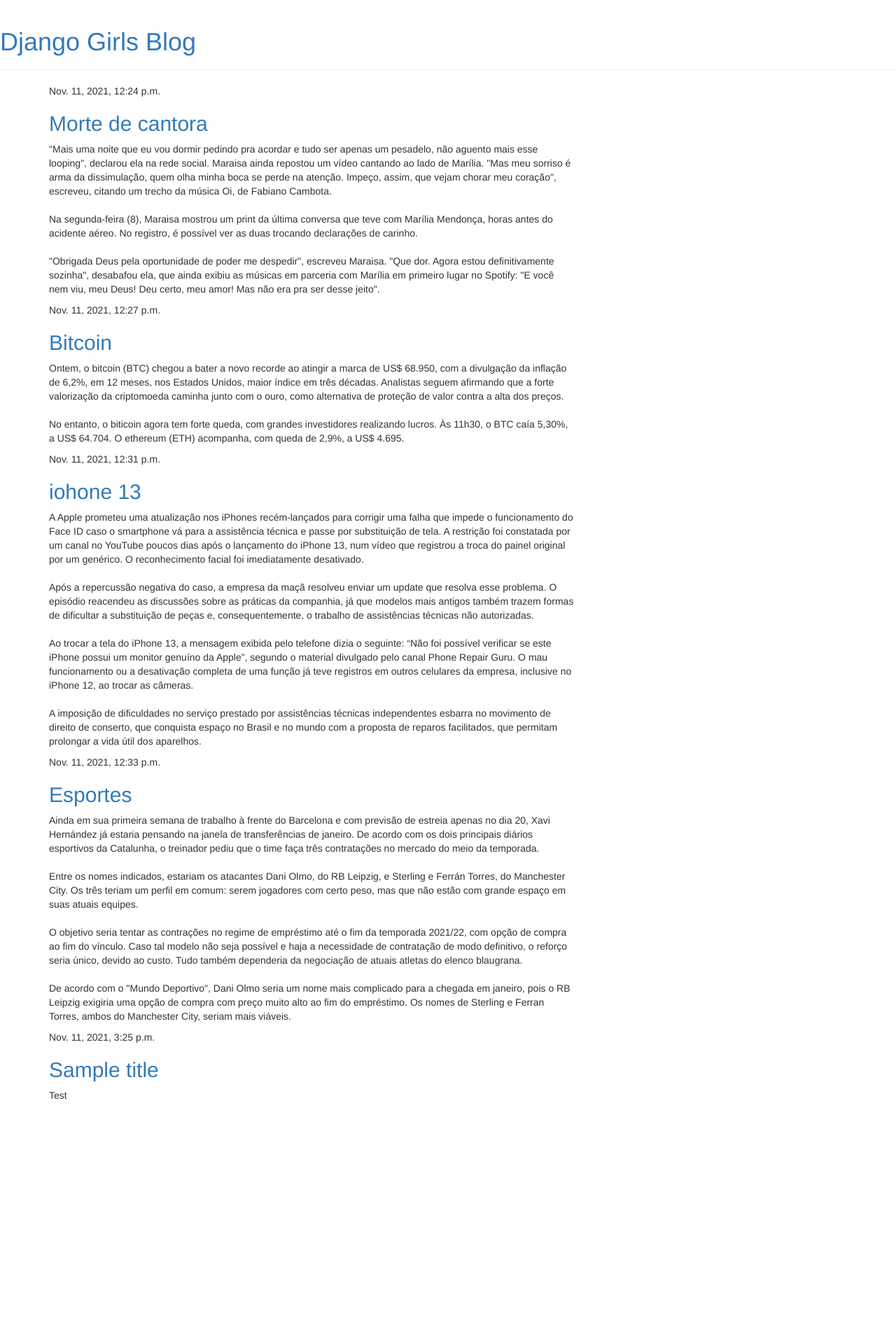
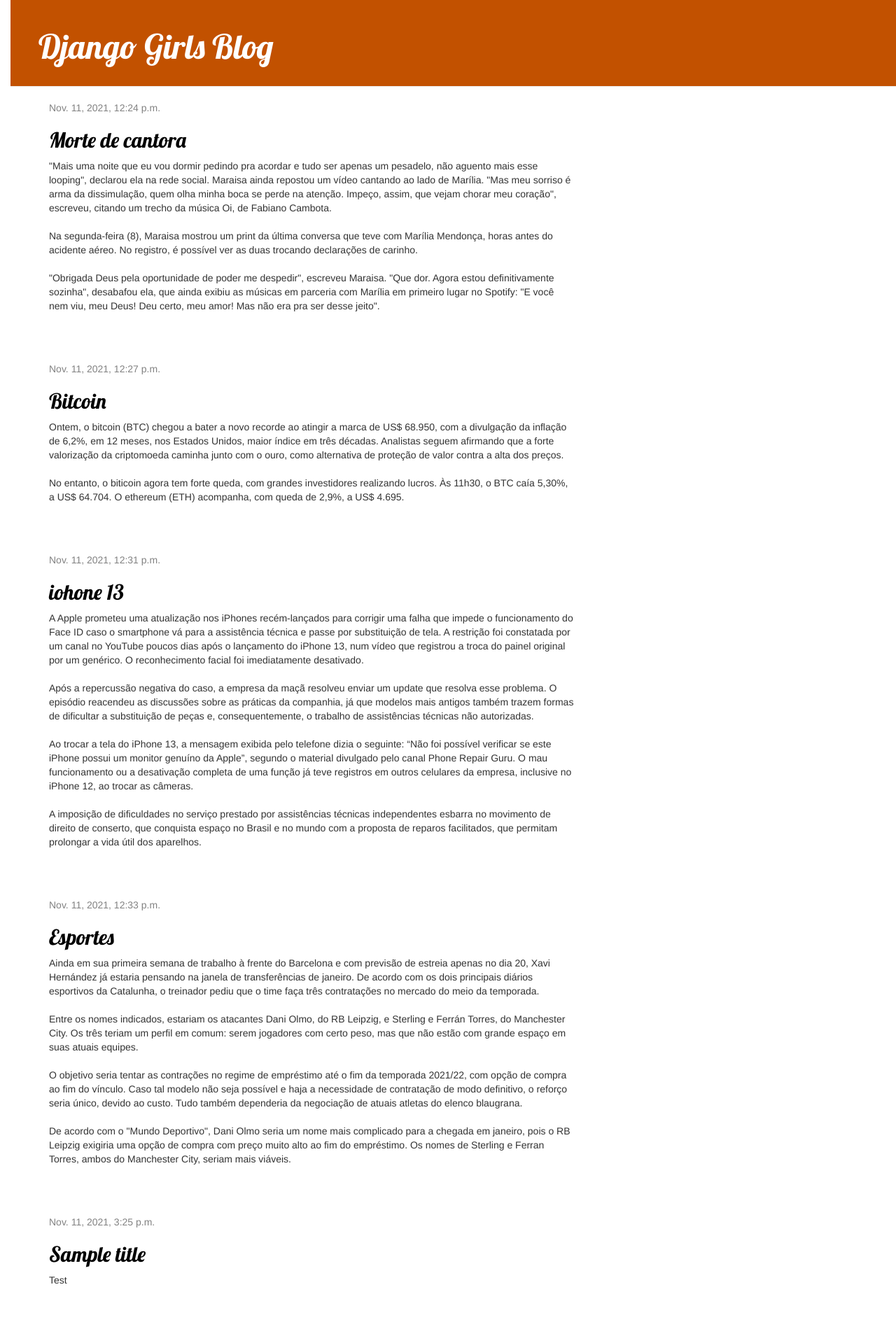
Before and after one commit to GustavoMesquita15/my-first-blog, a Django app: page / in a window 1280 px wide. Shown: the whole page at 70% size. Before the commit the page ends 1571 px from the top, so only its background shows below. Run offline with Django 3.2, Linux system fonts and the light colour scheme; data comes from the database, SQL or seed files in the repository; some libraries are stand-ins or nearby versions.

Commit message:
Added view template for detailed blog post as well as CSS for the site

```diff
--- /dev/null
+++ b/blog/static/css/blog.css
@@ -0,0 +1,56 @@
+h1 a, h2 a {
+    color: #C25100;
+}
+
+body {
+    padding-left: 15px;
+}
+h1 a, h2 a {
+    color: #C25100;
+    font-family: 'Lobster';
+}
+
+.page-header {
+    background-color: #C25100;
+    margin-top: 0;
+    padding: 20px 20px 20px 40px;
+}
+.page-header h1, .page-header h1 a, .page-header h1 a:visited, .page-header h1 a:active {
+    color: #ffffff;
+    font-size: 36pt;
+    text-decoration: none;
+}
+
+.content {
+    margin-left: 40px;
+}
+
+h1, h2, h3, h4 {
+    font-family: 'Lobster', cursive;
+}
+
+.date {
+    color: #828282;
+}
+
+.save {
+    float: right;
+}
+.post-form textarea, .post-form input {
+    width: 100%;
+}
+
+.top-menu, .top-menu:hover, .top-menu:visited {
+    color: #ffffff;
+    float: right;
+    font-size: 26pt;
+    margin-right: 20px;
+}
+
+.post {
+    margin-bottom: 70px;
+}
+
+.post h2 a, .post h2 a:visited {
+    color: #000000;
+}
--- a/blog/templates/blog/post_list.html
+++ b/blog/templates/blog/post_list.html
@@ -24,7 +24,7 @@
             <div class="date">
                 {{ post.published_date }}
             </div>
-            <h2><a href="">{{ post.title }}</a></h2>
+            <h2><a href="{% url 'post_detail' pk=post.pk %}">{{ post.title }}</a></h2>
             <p>{{ post.text|linebreaksbr }}</p>
         </div>
     {% endfor %}
--- a/blog/urls.py
+++ b/blog/urls.py
@@ -1,5 +1,7 @@
 from django.urls import path
 from . import views
+
 urlpatterns = [
     path('', views.post_list, name='post_list'),
+    path('post/<int:pk>/', views.post_detail, name='post_detail'),
 ]
--- a/blog/views.py
+++ b/blog/views.py
@@ -1,4 +1,6 @@
 from django.shortcuts import render
+from django.shortcuts import render, get_object_or_404
+
 def post_list(request):
     return render(request, 'blog/post_list.html', {})
 
@@ -8,5 +10,10 @@ from .models import Post
 
 
 def post_list(request):
+
     posts = Post.objects.filter(published_date__lte=timezone.now()).order_by('published_date')
     return render(request, 'blog/post_list.html', {'posts': posts})
+
+def post_detail(request, pk):
+    post = get_object_or_404(Post, pk=pk)
+    return render(request, 'blog/post_detail.html', {'post': post})
```
Also changed, not shown: 1 other file.
